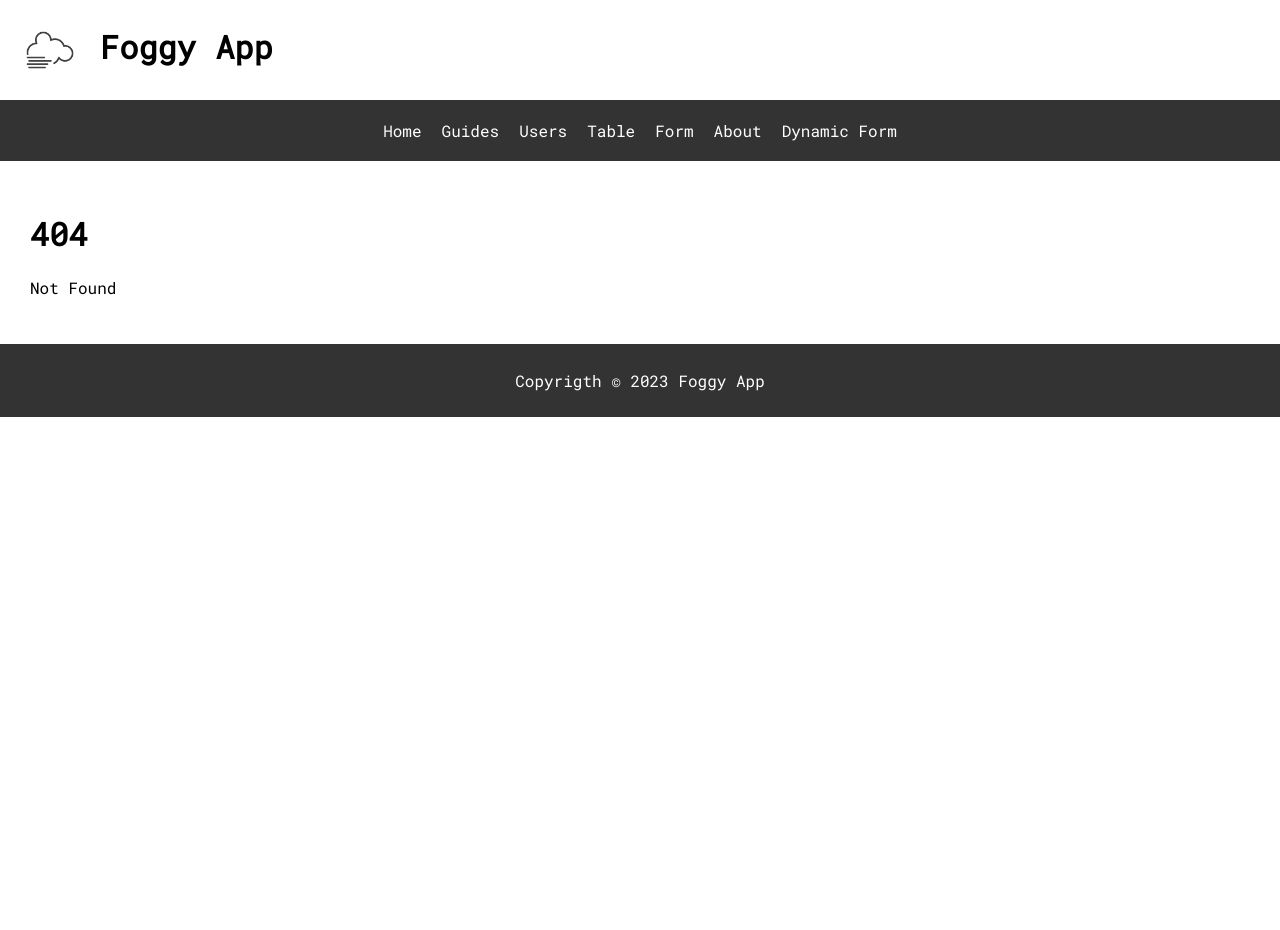
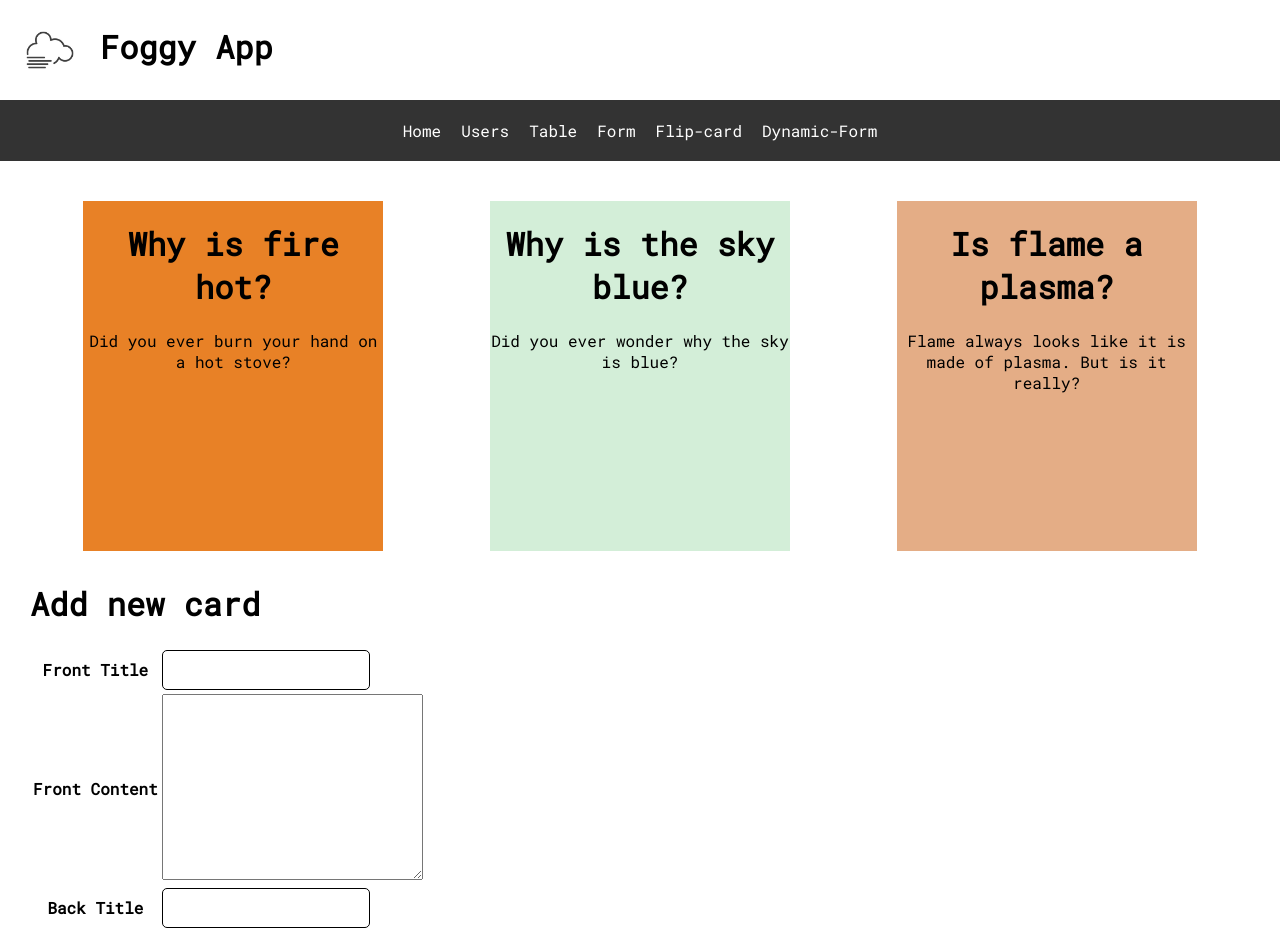
Before and after one commit to singthai-srisoi/foggy-app, a SvelteKit app: page /flip-card in a window 1280 px wide. Before the commit this address had no page. Shown: the top 930 px of the page. Before the commit the page ends 800 px from the top, so only its background shows below. Built offline with nearby package versions, Linux system fonts and the light colour scheme.

Commit message:
add validation for dynamic form, add flip-card

```diff
--- /dev/null
+++ b/src/routes/flip-card/+page.svelte
@@ -0,0 +1,68 @@
+<script>
+    import Card from "./card.svelte";
+    import items from "./cards.json";
+
+    let cards = items;
+
+    const add_card = (event) => {
+        event.preventDefault();
+        const form = event.target;
+        const new_card = {
+            front: {
+                title: form["front-title"].value,
+                content: form["front-content"].value,
+            },
+            back: {
+                title: form["back-title"].value,
+                content: form["back-content"].value,
+            },
+        };
+        cards = [...cards, new_card];
+    };
+</script>
+
+<div class="horizon">
+    {#each cards as card}
+        <Card data={card}/>
+    {/each}
+</div>
+
+<div class="add-card">
+    <h1>Add new card</h1>
+    <form action="" on:submit={add_card}>
+        <table>
+            <tr>
+                <th>Front Title</th>
+                <td><input type="text" name="front-title" /></td>
+            </tr>
+            <tr>
+                <th>Front Content</th>
+                <td><textarea name="front-content" id="" cols="30" rows="10"></textarea></td>
+            </tr>
+            <tr>
+                <th>Back Title</th>
+                <td><input type="text" name="back-title" /></td>
+            </tr>
+            <tr>
+                <th>Back Content</th>
+                <td><textarea name="back-content" id="" cols="30" rows="10"></textarea></td>
+            </tr>
+            <tr>
+                <th>Add Card</th>
+                <td><button type="submit">Add</button></td>
+            </tr>
+        </table>
+    </form>
+</div>
+
+
+<style>
+    .horizon {
+        display: flex;
+        flex-direction: row;
+        justify-content: space-around;
+        align-items: center;
+        flex-wrap: wrap;
+    }
+
+</style>
--- /dev/null
+++ b/src/routes/flip-card/card.svelte
@@ -0,0 +1,81 @@
+<script>
+    export let data = {}
+
+    const randomInt = (min, max) => {
+        return Math.floor(Math.random() * (max - min + 1)) + min;
+    };
+
+    const random_bright_color = () => {
+
+        const h = randomInt(0, 360);
+        const s = randomInt(42, 98);
+        const l = randomInt(40, 90);
+        return `hsl(${h},${s}%,${l}%)`;
+    }
+
+    const random_dark_color = () => {
+        const h = randomInt(0, 360);
+        const s = randomInt(42, 98);
+        const l = randomInt(40, 90);
+        return `hsl(${h},${s}%,${l}%)`;
+    }
+</script>
+
+<div class="flip-card">
+    <div class="flip-card-inner">
+        <div class="flip-card-front" style="background-color: {random_bright_color()}; color: black;">
+            <h1>{data['front']['title']}</h1>
+            <p>{data['front']['content']}</p>
+        </div>
+        <div class="flip-card-back" style="background-color: {random_dark_color()}; color: white;">
+            <h1>{data['back']['title']}</h1>
+            <p>{data['back']['content']}</p>
+        </div>
+    </div>
+</div>
+
+<style>
+
+.flip-card {
+    background-color: transparent;
+    width: 300px;
+    height: 350px;
+    /* border: 1px solid #f1f1f1; */
+    perspective: 1000px;
+    padding: 10px;
+}
+
+.flip-card-inner {
+    position: relative;
+    width: 100%;
+    height: 100%;
+    text-align: center;
+    transition: transform 0.3s;
+    transform-style: preserve-3d;
+}
+
+
+.flip-card:hover .flip-card-inner {
+    transform: rotateY(180deg);
+}
+
+.flip-card-front, .flip-card-back {
+    position: absolute;
+    width: 100%;
+    height: 100%;
+    -webkit-backface-visibility: hidden;
+    backface-visibility: hidden;
+}
+
+/* .flip-card-front {
+    background-color: #bbb;
+    color: black;
+} */
+
+.flip-card-back {
+    /* background-color: #2980b9;
+    color: white; */
+    transform: rotateY(180deg);
+}
+
+</style>
--- /dev/null
+++ b/src/routes/flip-card/cards.json
@@ -0,0 +1,32 @@
+[
+    {
+        "front": {
+            "title": "Why is fire hot?",
+            "content": "Did you ever burn your hand on a hot stove?"
+        },
+        "back": {
+            "title": "Heat",
+            "content": "The fire is hot because of the heat it produces."
+        }
+    },
+    {
+        "front": {
+            "title": "Why is the sky blue?",
+            "content": "Did you ever wonder why the sky is blue?"
+        },
+        "back": {
+            "title": "Atmospheric Scattering",
+            "content": "This is because of the way the light is scattered in the atmosphere."
+        }
+    },
+    {
+        "front": {
+            "title": "Is flame a plasma?",
+            "content": "Flame always looks like it is made of plasma. But is it really?"
+        },
+        "back": {
+            "title": "Flame",
+            "content": "Flame is a mixture of reacting gases and solids emitting visible, infrared, and sometimes ultraviolet light, the frequency spectrum of which depends on the chemical composition of the burning material and intermediate reaction products."
+        }
+    }
+]
--- a/src/routes/navbar.svelte
+++ b/src/routes/navbar.svelte
@@ -1,12 +1,12 @@
 <nav>
     <ul>
         <li><a href="/">Home</a></li>
-        <li><a href="/guides">Guides</a></li>
+        <!-- <li><a href="/guides">Guides</a></li> -->
         <li><a href="/users">Users</a></li>
         <li><a href="/table">Table</a></li>
         <li><a href="/form">Form</a></li>
-        <li><a href="/about">About</a></li>
-        <li><a href="/dynamic-form">Dynamic Form</a></li>
+        <li><a href="/flip-card">Flip-card</a></li>
+        <li><a href="/dynamic-form">Dynamic-Form</a></li>
 
 
     </ul>
```
Also changed, not shown: src/routes/dynamic-form/+page.svelte (+25 -1 lines), src/routes/dynamic-form/form.json (+4 -4 lines), src/routes/dynamic-form/input.svelte (+10 -6 lines).
